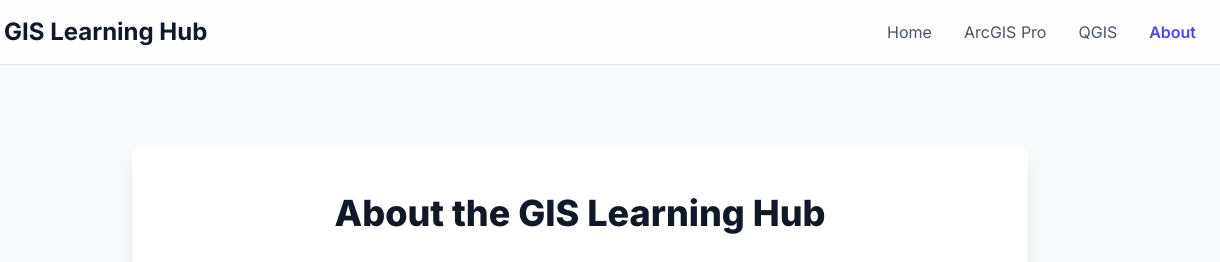
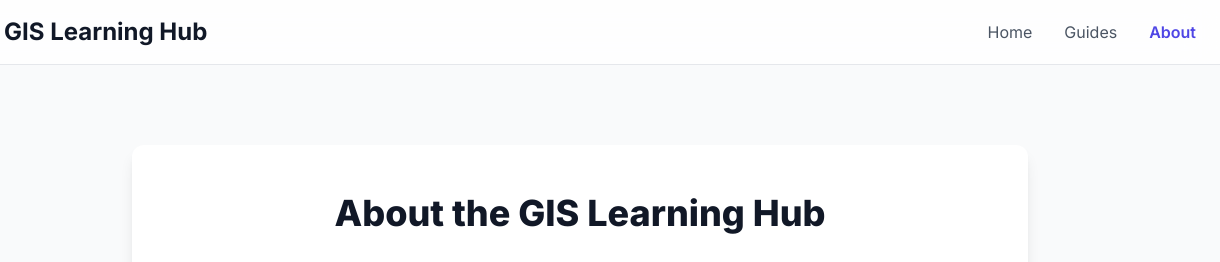
Before and after one commit to sunilkumardhayal/GIS_Learning, a plain HTML site: page about.html in a window 1280 px wide. Shown: the top 262 px of the page, 60-1280 px from the left. Drawn offline with nearby package versions, Linux system fonts and the light colour scheme.

Commit message:
Update about.html

```diff
--- a/about.html
+++ b/about.html
@@ -10,7 +10,6 @@
 </head>
 <body class="bg-gray-50 text-gray-800">
 
-    <!-- Header -->
     <header class="bg-white/80 backdrop-blur-lg sticky top-0 z-50 border-b border-gray-200">
         <div class="container mx-auto px-6 py-4 flex justify-between items-center">
             <a href="index.html" class="flex items-center space-x-2">
@@ -21,19 +20,16 @@
             </a>
             <nav class="hidden md:flex space-x-8 items-center">
                 <a href="index.html" class="text-gray-600 hover:text-indigo-600 transition duration-300">Home</a>
-                <a href="arcgis.html" class="text-gray-600 hover:text-indigo-600 transition duration-300">ArcGIS Pro</a>
-                <a href="qgis.html" class="text-gray-600 hover:text-indigo-600 transition duration-300">QGIS</a>
+                <a href="guides.html" class="text-gray-600 hover:text-indigo-600 transition duration-300">Guides</a>
                 <a href="about.html" class="text-indigo-600 font-semibold">About</a>
             </nav>
             <button id="mobile-menu-button" class="md:hidden p-2 rounded-md text-gray-600 hover:bg-gray-100">
                 <svg xmlns="http://www.w3.org/2000/svg" class="h-6 w-6" fill="none" viewBox="0 0 24 24" stroke="currentColor"><path stroke-linecap="round" stroke-linejoin="round" stroke-width="2" d="M4 6h16M4 12h16m-7 6h7" /></svg>
             </button>
         </div>
-        <!-- Mobile Menu -->
         <div id="mobile-menu" class="hidden md:hidden px-6 pb-4">
             <a href="index.html" class="block py-2 text-gray-600 hover:text-indigo-600">Home</a>
-            <a href="arcgis.html" class="block py-2 text-gray-600 hover:text-indigo-600">ArcGIS Pro</a>
-            <a href="qgis.html" class="block py-2 text-gray-600 hover:text-indigo-600">QGIS</a>
+            <a href="guides.html" class="block py-2 text-gray-600 hover:text-indigo-600">Guides</a>
             <a href="about.html" class="block py-2 text-indigo-600 font-semibold">About</a>
         </div>
     </header>
```
